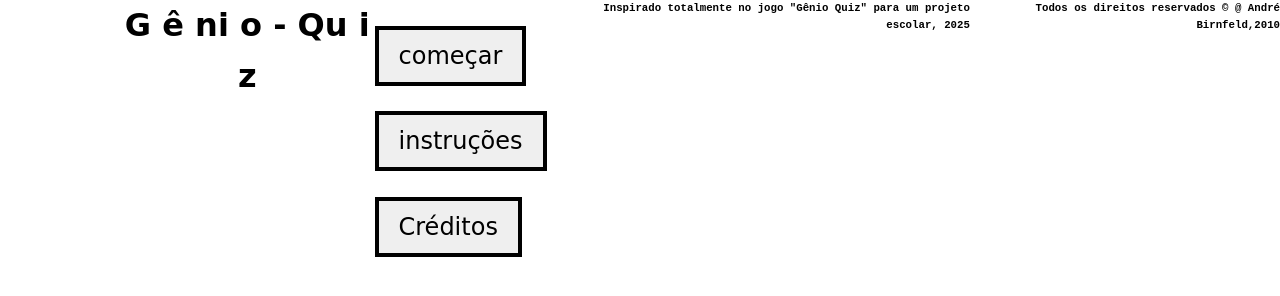
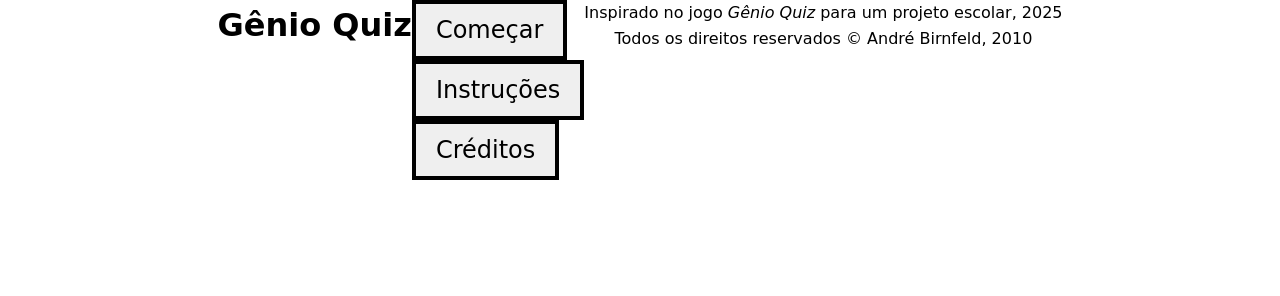
Before and after one commit to annyLu1z4/Site-Individual, a plain HTML site: page index.html in a window 1280 px wide. Drawn offline with Linux system fonts and the light colour scheme.

Commit message:
Update index.html

```diff
--- a/index.html
+++ b/index.html
@@ -1,27 +1,25 @@
 <!DOCTYPE html>
-<html lang="pt-br">
+<html lang="pt-BR">
 <head>
   <meta charset="UTF-8">
   <meta name="viewport" content="width=device-width, initial-scale=1.0">
-  <link rel="icon" type="image/jpg" href="download.jpg">
+  <link rel="icon" type="image/jpeg" href="download.jpg">
   <link rel="stylesheet" href="casinha.css">
-  <title>g ê n i o  q u i z</title>
+  <title>Gênio Quiz</title>
 </head>
+
 <body>
-  <header>
+  <h1>Gênio Quiz</h1>
 
-  </header>
-  <h1>G ê ni  o  -    Qu i z</h1>
   <div class="container">
-  <br>
-  <button onclick="começar()">começar</button>
-  <br>
-  <button onclick="instruções()">instruções</button>
-  <br>
-  <button onclick="creditos()">Créditos</button>
-  <br>
+    <button type="button" onclick="comecar()">Começar</button>
+    <button type="button" onclick="instrucoes()">Instruções</button>
+    <button type="button" onclick="creditos()">Créditos</button>
   </div>
-  <h6>Inspirado totalmente no jogo "Gênio Quiz" para um projeto escolar, 2025</h6>
-  <h6>Todos os direitos reservados © @ André Birnfeld,2010</h6>
+
+  <footer>
+    <p>Inspirado no jogo <em>Gênio Quiz</em> para um projeto escolar, 2025</p>
+    <p>Todos os direitos reservados © André Birnfeld, 2010</p>
+  </footer>
 </body>
 </html>
```
